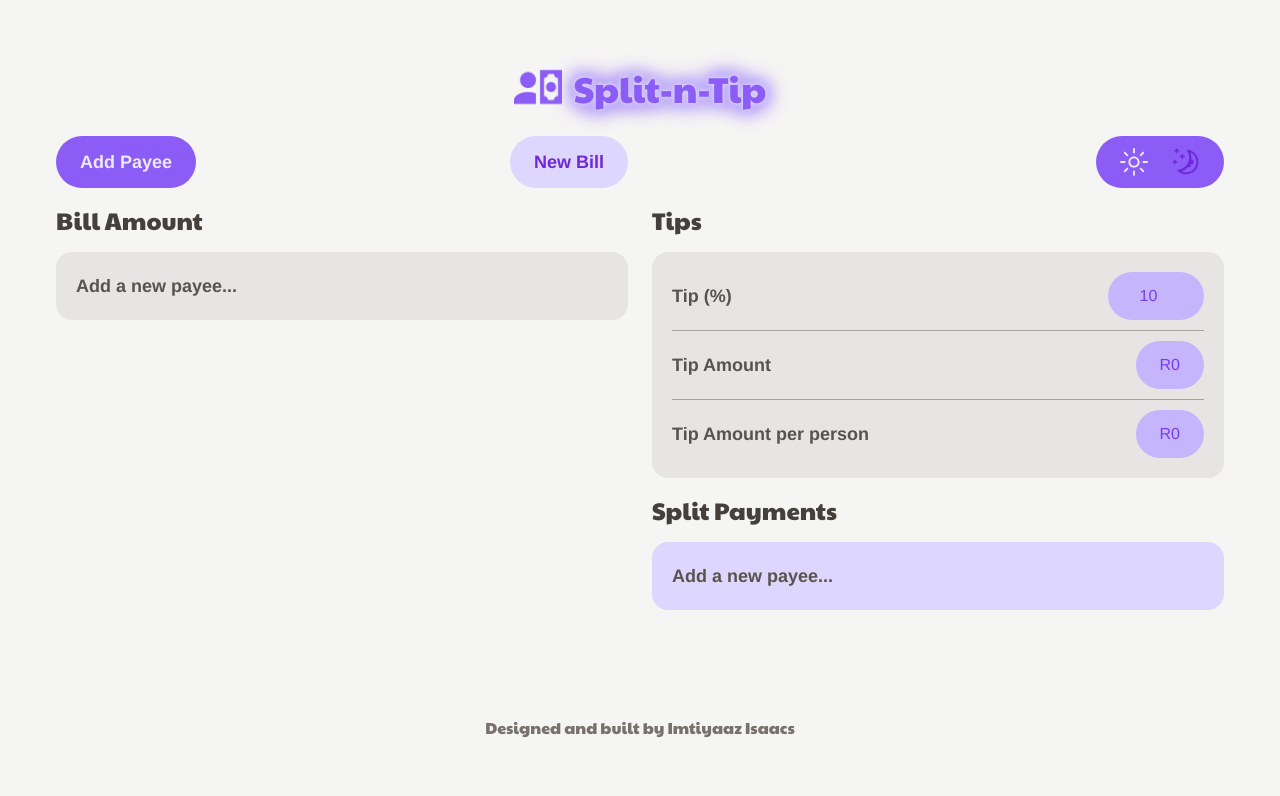
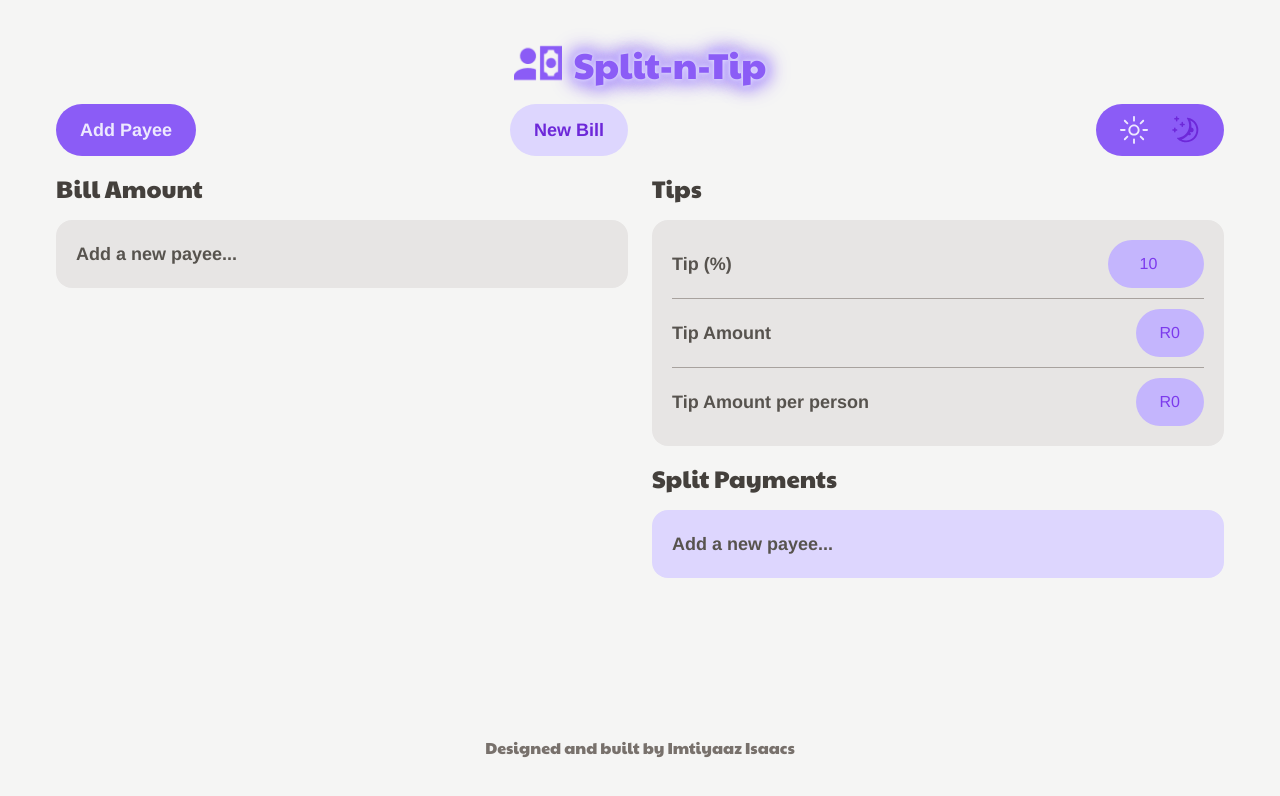
Before and after one commit to ImtiyaazDev/split-n-tip, a React (Vite) app: page / in a window 1280 px wide. Shown: the top 796 px of the page. Built offline with nearby package versions, Linux system fonts and the light colour scheme; a web font is replaced by a local one.

Commit message:
style: Decrease grid rows and add row gaps

```diff
--- a/src/App.jsx
+++ b/src/App.jsx
@@ -4,7 +4,7 @@ import Main from "./components/Main";
 
 export default function App() {
 	return (
-		<div className="grid h-screen w-screen grid-cols-6 grid-rows-[6rem_1fr_4rem] place-items-center overflow-y-auto bg-stone-100 p-5 md:px-14 md:py-10">
+		<div className="grid h-screen w-screen grid-cols-6 grid-rows-[auto_1fr_auto] place-items-center overflow-y-auto bg-stone-100 p-5 md:px-14 md:py-10 gap-y-4">
 			<Header />
 			<Main />
 			<Footer />
```
